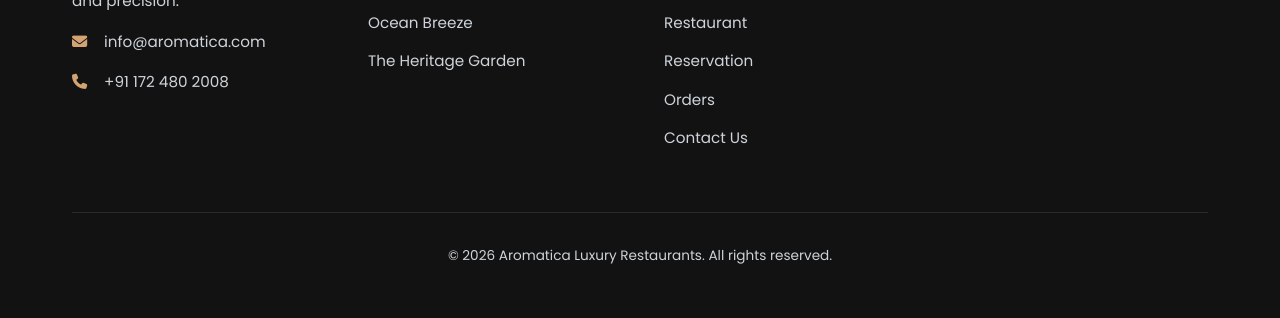
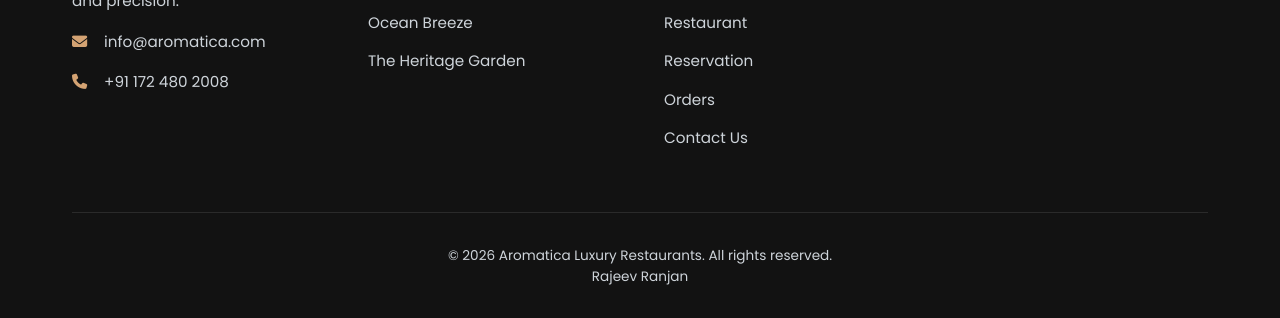
Before and after one commit to SAHAJCSE/FEE-Project-AROMATICA, a plain HTML site: page about.html in a window 1280 px wide. Shown: the part 3182-3500 px from the top of the page. Before the commit the page ends 3478 px from the top, so only its background shows below. Drawn offline with Linux system fonts and the light colour scheme.

Commit message:
Update about.html

```diff
--- a/about.html
+++ b/about.html
@@ -296,6 +296,7 @@
             <hr class="footer-divider">
             <div class="footer-bottom">
                 <p>&copy; 2026 Aromatica Luxury Restaurants. All rights reserved.</p>
+                <p>Rajeev Ranjan </p>
             </div>
         </div>
     </footer>
```
